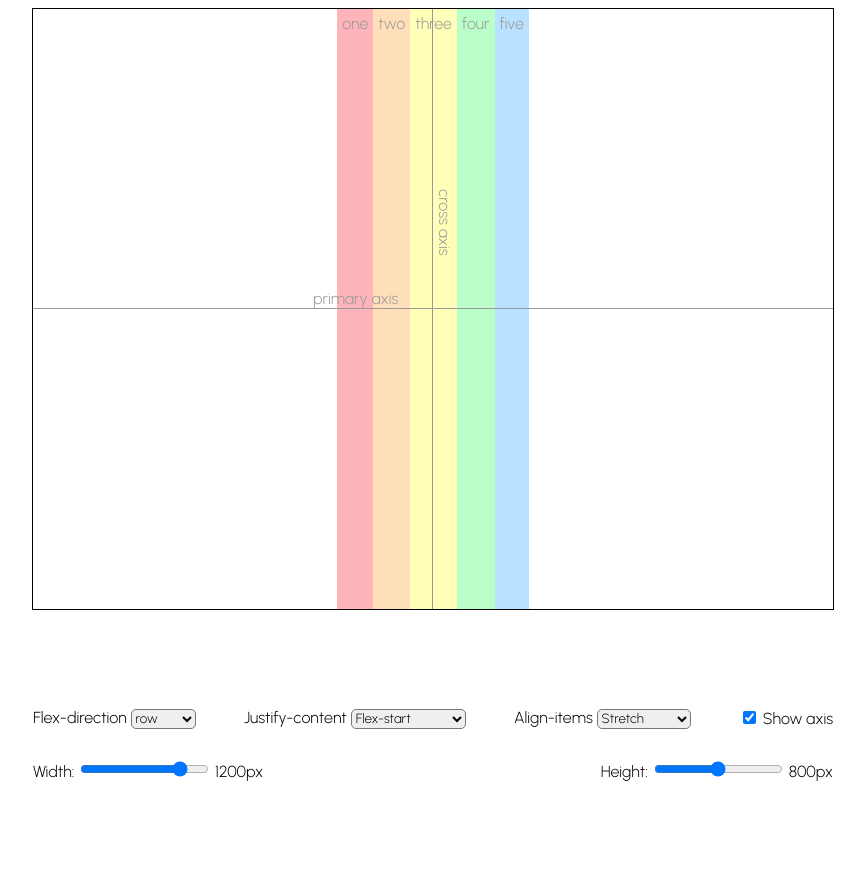
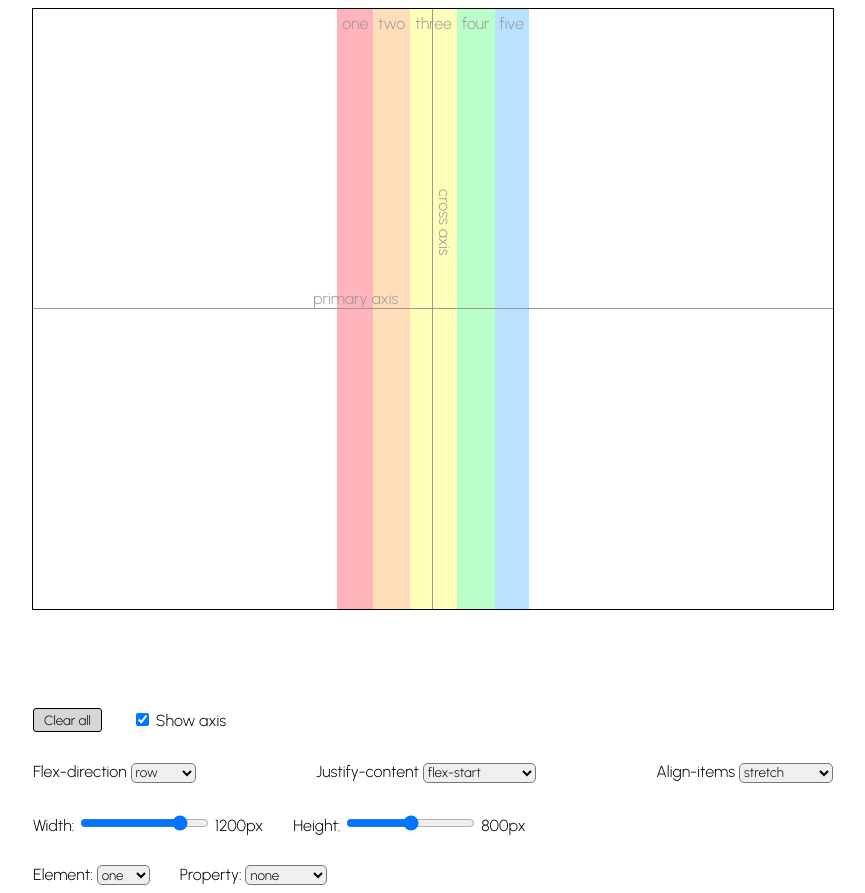
Before and after one commit to biokah/flexbox-demo, a plain HTML site: page index.html in a window 1280 px wide. Shown: the part 81-974 px from the top of the page, without its empty margins (207-1072 px from the left). Before the commit the page ends 870 px from the top, so only its background shows below. Drawn offline with Linux system fonts and the light colour scheme.

Commit message:
adding single element controller

```diff
--- a/css/main.css
+++ b/css/main.css
@@ -5,6 +5,16 @@ body {
 h1 {
     text-align: center;
     width: 100%;
+}
+
+button {
+    background-color: #d6d6d6;
+    border: 1px solid black;
+    color: black;
+    border-radius: 3px;
+    font-family: 'Urbanist', sans-serif;
+    padding: 3px 10px;
+    margin-right: 30px;
 }
 
 .demo-wrapper {
@@ -63,12 +73,21 @@ h1 {
 }
 
 
-.controlers-container, .size-controllers {
+.controlers-container, .size-controllers, .element-container, .main-controllers {
     display: flex;
-    justify-content: space-between;
+    justify-content: flex-start;
+    align-items: center;
     margin: 30px auto 0 auto;
     width: 800px;
+}
 
+.controlers-container {
+    justify-content: space-between;
+
+}
+
+.size-controllers div, .element-container div {
+    margin-right: 30px;
 }
 
 .size-controllers div span::after {
@@ -113,3 +132,7 @@ select::before {
 .five {
     background-color: #bae1ff;
 }
+
+input[type="range"] {
+    cursor: pointer;
+}
--- a/index.html
+++ b/index.html
@@ -14,18 +14,24 @@
     <h1>Flexbox magic</h1>
     <div class="demo-wrapper">
         <div class="demo-container">
-
-            <div class="item one">one</div>
-            <div class="item two">two</div>
-            <div class="item three">three</div>
-            <div class="item four">four</div>
-            <div class="item five">five</div>
+            <div class="item one" id="one">one</div>
+            <div class="item two" id="two">two</div>
+            <div class="item three" id="three">three</div>
+            <div class="item four" id="four">four</div>
+            <div class="item five" id="five">five</div>
             <div class="y axis">cross axis</div>
             <div class="x axis">primary axis</div>
         </div>
     </div>
+    <div class="main-controllers">
+        <button>Clear all</button>
+        <div>
+            <input id="axis-checkbox" type="checkbox" checked>
+            <label for="">Show axis</label>
+        </div>
+    </div>
+    <div class="controlers-container">
 
-    <div class="controlers-container">
         <div>
             <label for="">Flex-direction</label>
             <select name="flexDirection" class="dropdown" id="flex-direction">
@@ -36,29 +42,26 @@
         <div>
             <label for="">Justify-content</label>
             <select name="justifyContent" class="dropdown" id="justify-content">
-                <option value="flex-start">Flex-start</option>
-                <option value="flex-end">Flex-end</option>
-                <option value="center">Center</option>
-                <option value="space-between">Space between</option>
-                <option value="space-around">Space around</option>
-                <option value="space-evenly">Space evenly</option>
+                <option value="flex-start">flex-start</option>
+                <option value="flex-end">flex-end</option>
+                <option value="center">center</option>
+                <option value="space-between">space between</option>
+                <option value="space-around">space around</option>
+                <option value="space-evenly">space evenly</option>
             </select>
         </div>
         <div>
             <label for="">Align-items</label>
             <select name="alignItems" class="dropdown" id="align-items">
-                <option value="stretch">Stretch</option>
-                <option value="flex-start">Flex-start</option>
-                <option value="flex-end">Flex-end</option>
-                <option value="center">Items:center</option>
-                <option value="baseline">Baseline</option>
+                <option value="stretch">stretch</option>
+                <option value="flex-start">flex-start</option>
+                <option value="flex-end">flex-end</option>
+                <option value="center">items:center</option>
+                <option value="baseline">baseline</option>
             </select>
         </div>
 
-        <div>
-            <input id="axis-checkbox" type="checkbox" checked>
-            <label for="">Show axis</label>
-        </div>
+
     </div>
     <div class="size-controllers">
         <div>
@@ -71,7 +74,28 @@
             <input type="range" id="height-range" value="800" min="600" max="1000" name="height">
             <span id="height-text">800</span>
         </div>
-
+    </div>
+    <div class="element-container">
+        <div>
+            <label for="">Element:</label>
+            <select name="element" class="dropdown" id="element">
+                <option value="one">one</option>
+                <option value="two">two</option>
+                <option value="three">three</option>
+                <option value="four">four</option>
+                <option value="five">five</option>
+            </select>
+        </div>
+        <div>
+            <label for="">Property:</label>
+            <select name="property" class="dropdown" id="property">
+                <option value="none">none</option>
+                <option value="flex-grow">flex-grow</option>
+                <option value="flex-shrink">flex-shrink</option>
+                <option value="alig-self">align-self</option>
+                <option value="order">order</option>
+            </select>
+        </div>
 
     </div>
 
--- a/js/index.js
+++ b/js/index.js
@@ -1,6 +1,10 @@
 const demoContainer = document.getElementsByClassName('demo-container')[0];
 const axisElements = document.getElementsByClassName('axis');
 const dropdowns = document.getElementsByClassName('dropdown');
+const button = document.getElementsByTagName('button')[0];
+
+let element = 'one';
+let property = 'none'
 
 const init = () => {
     const dropdownElements = Array.from(dropdowns);
@@ -8,13 +12,16 @@ const init = () => {
         item.addEventListener('change', addValue);
     })
     document.getElementById('axis-checkbox').addEventListener('change', toggleAxis);
-    document.getElementById('width-range').addEventListener('input', setSize)
-    document.getElementById('height-range').addEventListener('input', setSize)
+    document.getElementById('width-range').addEventListener('input', setSize);
+    document.getElementById('height-range').addEventListener('input', setSize);
+    document.getElementById('element').addEventListener('change', setElement);
+    document.getElementById('property').addEventListener('change', setProperty);
+    button.addEventListener('click', clearAll);
 }
 
 const addValue = (e) => {
     demoContainer.style[e.target.name] = e.target.value;
-    if(e.target.name === 'flexDirection') {
+    if (e.target.name === 'flexDirection') {
         setAxis(e.target.value);
     }
 
@@ -34,8 +41,34 @@ const toggleAxis = (e) => {
 }
 
 const setAxis = (value) => {
-    axisElements[0].innerText = value === 'row' ? 'cross axis' : 'primary axis'
-    axisElements[1].innerText = value === 'row' ? 'primary axis' : 'cross axis'
+    axisElements[0].innerText = value === 'row' ? 'cross axis' : 'primary axis';
+    axisElements[1].innerText = value === 'row' ? 'primary axis' : 'cross axis';
+}
+
+const clearAll = () => {
+    demoContainer.removeAttribute('style');
+    document.getElementById('width-range').value = 1200;
+    document.getElementById('height-range').value = 800;
+    document.getElementById('width-text').innerText = '1200';
+    document.getElementById('height-text').innerText = '800';
+    Array.from(document.getElementsByTagName('select')).forEach(item => {
+        item.getElementsByTagName('option')[0].selected = 'selected';
+    })
+}
+
+const setElement = (e) => {
+    element = e.target.value;
+    Array.from(document.getElementsByClassName('item')).forEach(item => {
+        item.removeAttribute('style');
+    })
+    document.getElementById('property').getElementsByTagName('option')[0].selected = 'selected';
+}
+
+const setProperty = (e) => {
+    property = e.target.value;
+    if(e.value !== 'none') {
+        document.getElementById(element).style[e.target.value] = 1
+    }
 }
 
 
```
